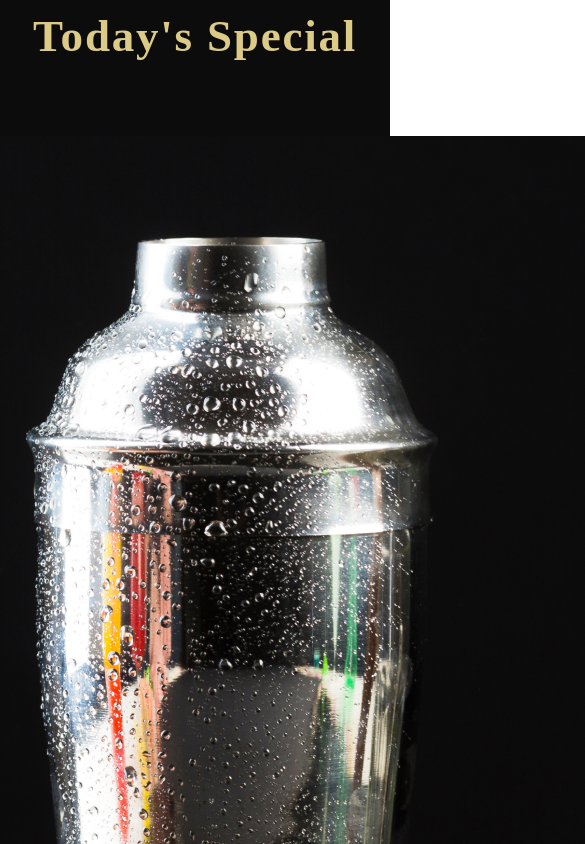
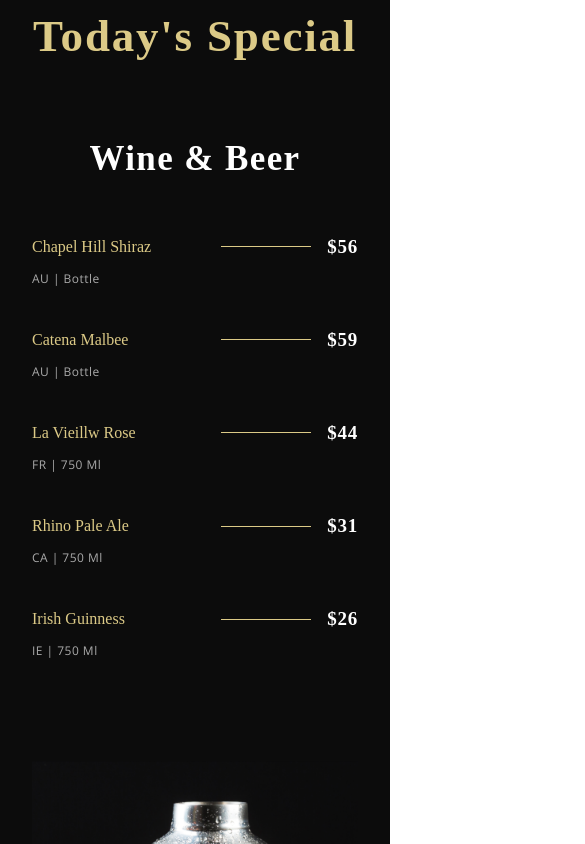
Before and after one commit to lookjota/restaurant, a React (Create React App) app: page / in a window 390 px wide. Shown: the part 3280-4124 px from the top of the page, 585 px wide, since content can reach past the window. Built offline with nearby package versions, Linux system fonts and the light colour scheme; a web font is replaced by a local one.

Commit message:
Complete SpecialMenu

```diff
--- a/src/components/Navbar/Navbar.css
+++ b/src/components/Navbar/Navbar.css
@@ -119,7 +119,7 @@
 }
 
 @media screen and (max-width: 650px) {
-  .app__navbar{
+  .app__navbar {
     padding: 1rem;
   }
 
--- a/src/container/Menu/SpecialMenu.css
+++ b/src/container/Menu/SpecialMenu.css
@@ -51,3 +51,36 @@
     margin: 2rem 0;
     width: 100%;
 }
+
+@media screen and (min-width: 2000px) {
+    .app__specialMenu-menu_img {
+        width: 650px;
+    }
+
+    .app__specialMenu-menu_img img {
+        height: 920px;
+    }
+}
+
+@media screen and (max-width: 1150px) {
+    .app__specialMenu-menu {
+        flex-direction: column;
+        align-items: center;
+        width: 100%;
+    }
+
+    .app__specialMenu-menu_img {
+        margin: 3rem 0;
+    }
+}
+
+@media screen and (max-width: 650px) {
+    .app__specialMenu-menu_img {
+        width: 100%;
+    }
+
+    .app__specialMenu-menu_heading {
+        font-size: 35px;
+        line-height: 48.5px;
+    }
+}
--- a/src/container/Menu/SpecialMenu.jsx
+++ b/src/container/Menu/SpecialMenu.jsx
@@ -22,7 +22,7 @@
         </div>
       </div>
 
-      <div className="app__specialMenus-menu_img">
+      <div className="app__specialMenu-menu_img">
         <img src={images.menu} alt="menu__img" />
       </div>
 
```
Lines whose indentation alone changed are shown as unchanged.
